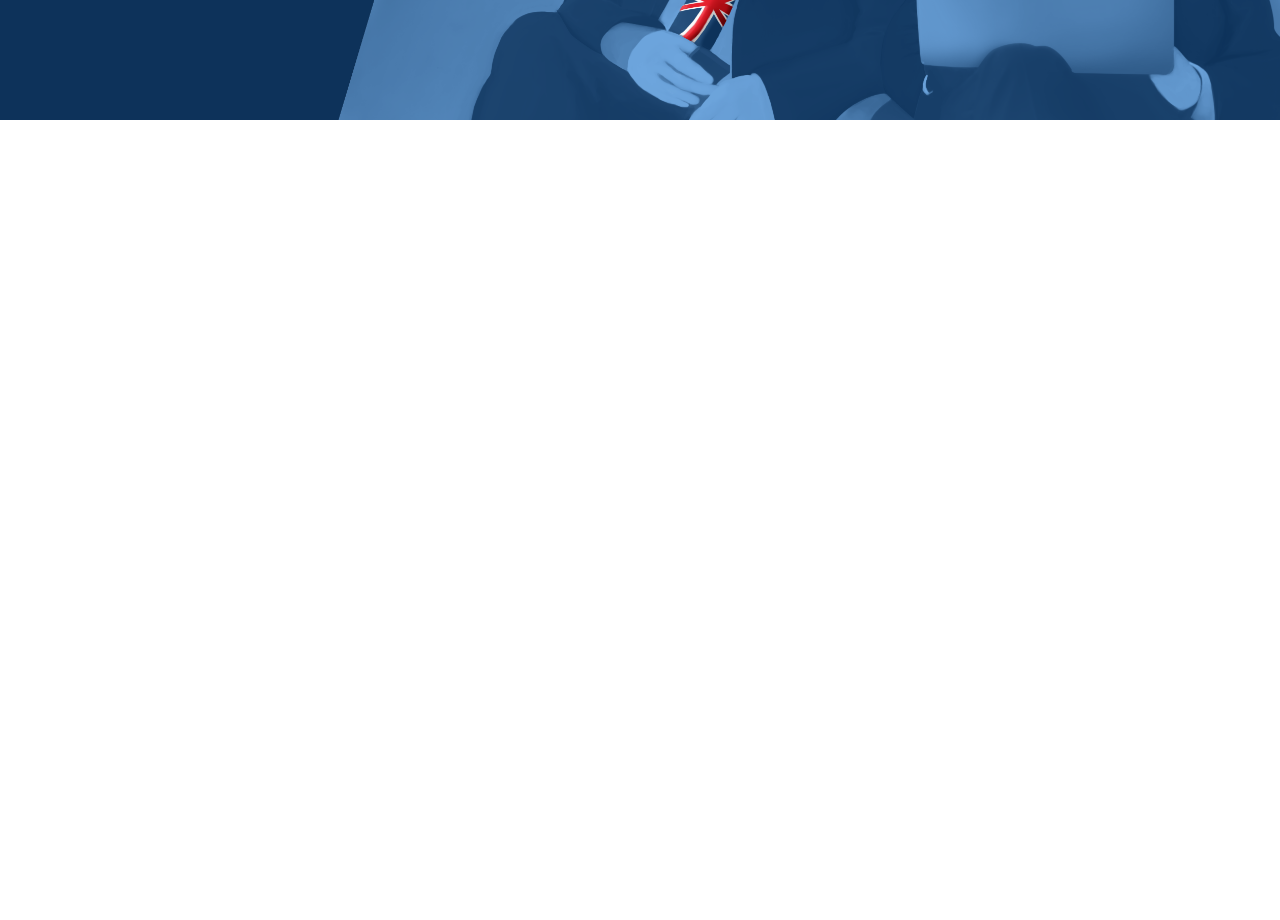
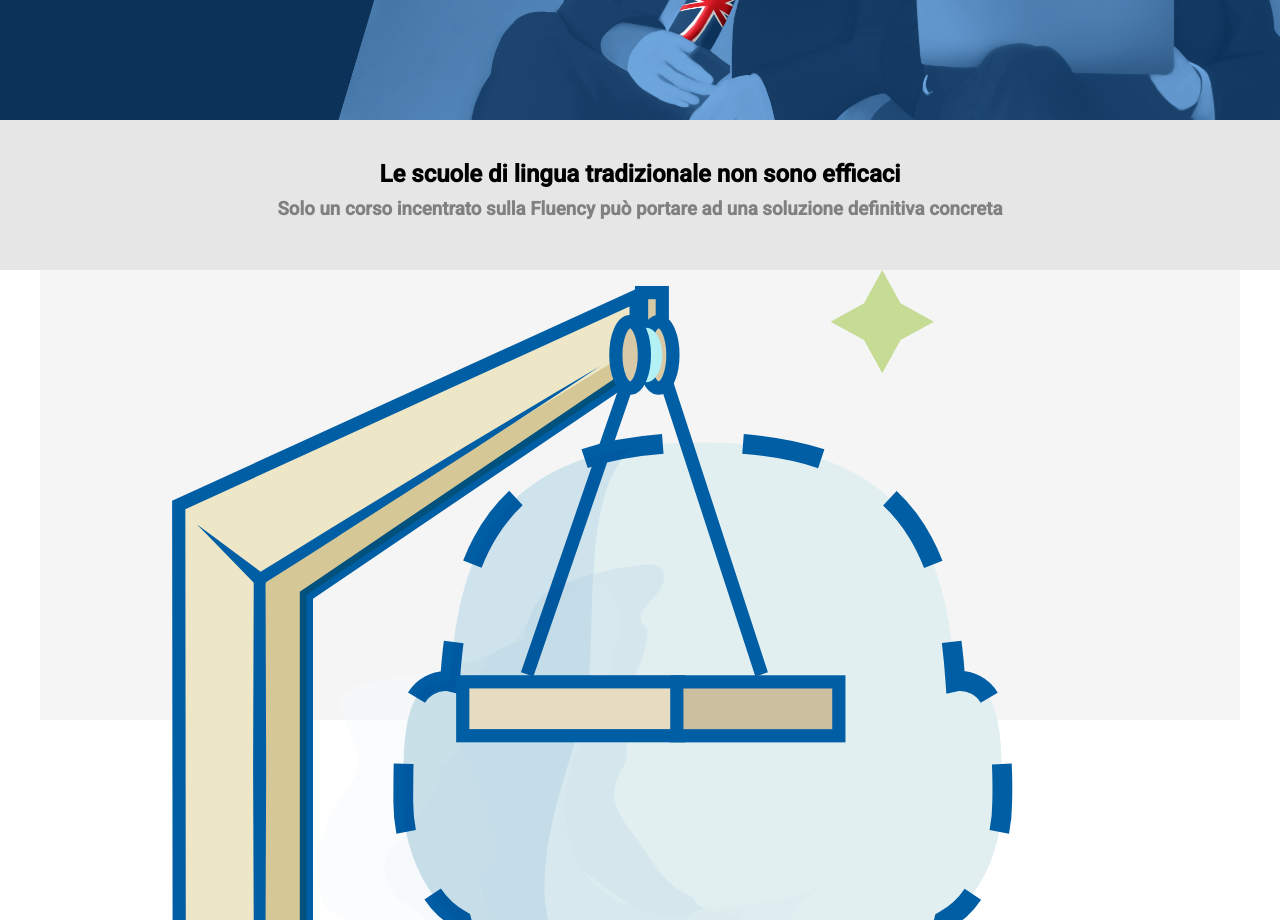
Before and after one commit to mariomsc7/htmlcss-fluentify, a plain HTML site: page index.html in a window 1280 px wide. Shown: the part 480-1400 px from the top of the page. Before the commit the page ends 800 px from the top, so only its background shows below. Drawn offline with Linux system fonts and the light colour scheme.

Commit message:
column-section-start

```diff
--- a/index.html
+++ b/index.html
@@ -75,9 +75,12 @@
 
     <!-- MAIN CONTENT-->
     <main>
+
         <!-- BANNER SECTION -->
         <section class="banner">
+
             <div class="box">
+
                 <div class="banner-content w-50">
                     <h1>Scegli l'inglese studiato per i professionisti</h1>
                     <a href="#"class="btn green-btn big-btn">struttura un piano</a>
@@ -87,6 +90,39 @@
 
         </section>
 
+        <!-- MIDDLE AD SECTION -->
+        <section class="middle-ad">
+
+            <div class="ad-box">
+
+                <h2>Le scuole di lingua tradizionale non sono efficaci</h2>
+                <h3>Solo un corso incentrato sulla Fluency può portare ad una soluzione definitiva concreta</h3>
+
+            </div>
+
+        </section>
+
+        <!-- INFO SECTION 1 -->
+        <section class="box info">
+
+            <!-- COLUMN 1 -->
+            <div class="col-1">
+                <img src="./img/profile.svg" alt="Profilo">
+                <h2>Piano formativo configurato sul proprio livello</h2>
+            </div>
+
+            <!-- COLUMN 2 -->
+            <div class="col-2">
+                <h2>Affiancamento costante del tutor</h2>
+            </div>
+
+            <!-- COLUMN 3 -->
+            <div class="col-3">
+                <h2>Monitora i tuoi progressi costantemente</h2>
+            </div>
+        </section>
+
+
     </main>
 
 </body>
--- a/style.css
+++ b/style.css
@@ -163,3 +163,35 @@ section.banner {
     text-align: left;
     margin-bottom: 40px;
 }
+
+/* MIDDLE AD ----------------------------------------------*/
+
+.middle-ad {
+
+    height: 150px;
+    background: #e6e6e6;
+}
+
+.ad-box {
+    text-align: center;
+}
+
+.ad-box  {
+    padding-top: 40px;
+}
+
+.ad-box h2 {
+    padding-bottom: 10px;
+}
+
+.ad-box h3 {
+    color: #808080;
+}
+
+/* COLUMNS SECTION ----------------------------------------*/
+
+section.info {
+    width: 1200px;
+    height: 450px;
+    background: whitesmoke;
+}
```
